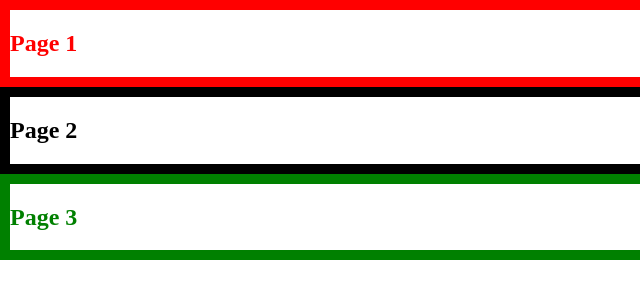
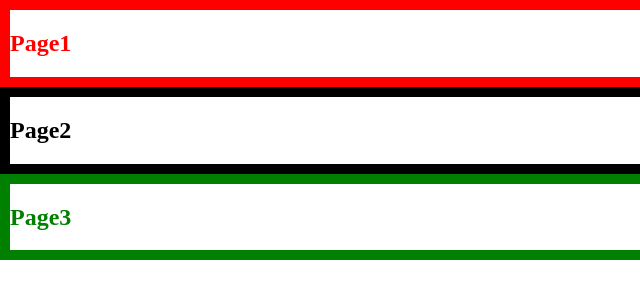
Before and after one commit to jinjoo-jung/FE_Basic, a website built with Parcel: page history/index.html in a window 1280 px wide. Shown: the top 281 px of the page, 0-640 px from the left. Built offline with nearby package versions, Linux system fonts and the light colour scheme.

Commit message:
Update: index.html

```diff
--- a/history/index.html
+++ b/history/index.html
@@ -38,13 +38,13 @@
     </nav>
     <div id = "app">
         <section id="/page1" class = "page1">
-            <h1>Page 1</h1>
+            <h1>Page1</h1>
         </section>
         <section id="/page2" class = "page2">
-            <h1>Page 2</h1>
+            <h1>Page2</h1>
         </section>
         <section id="/page4" class = "page3">
-            <h1>Page 3</h1>
+            <h1>Page3</h1>
         </section>
     </div>
 </body>
```
